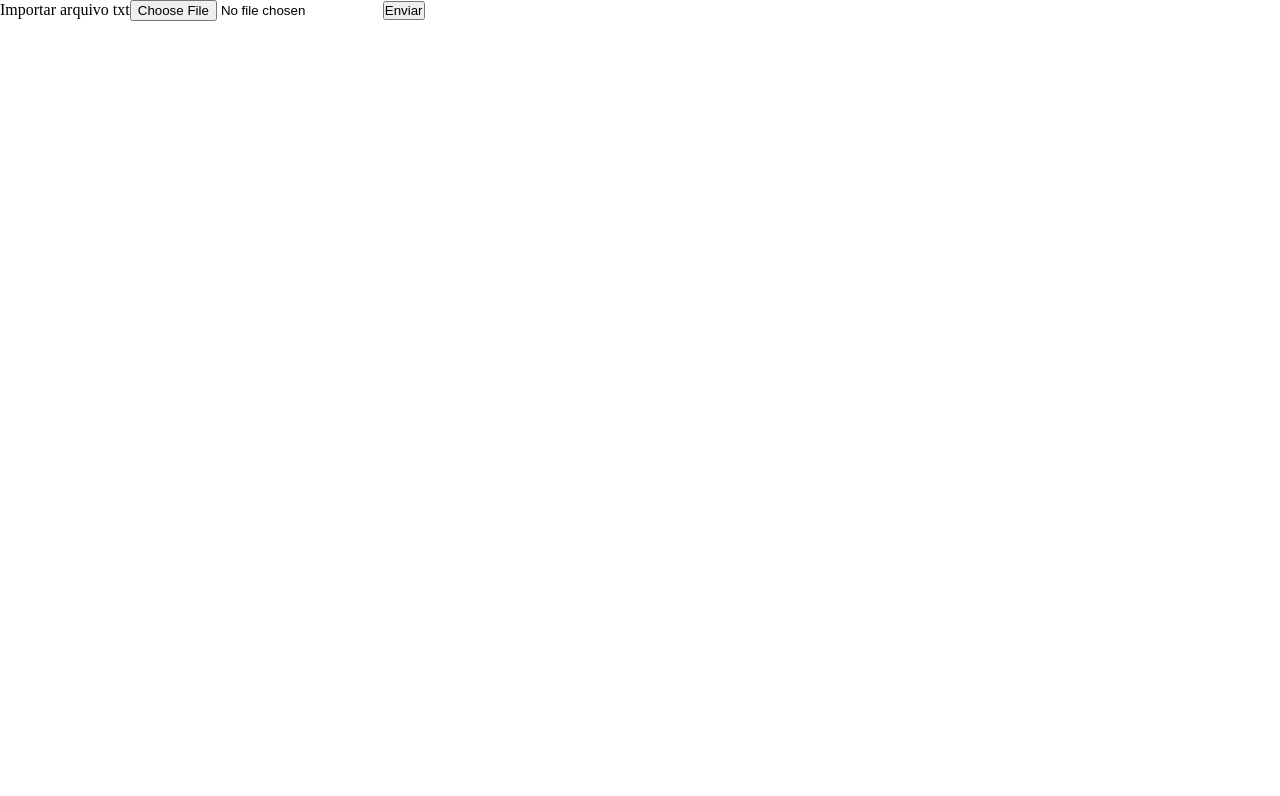
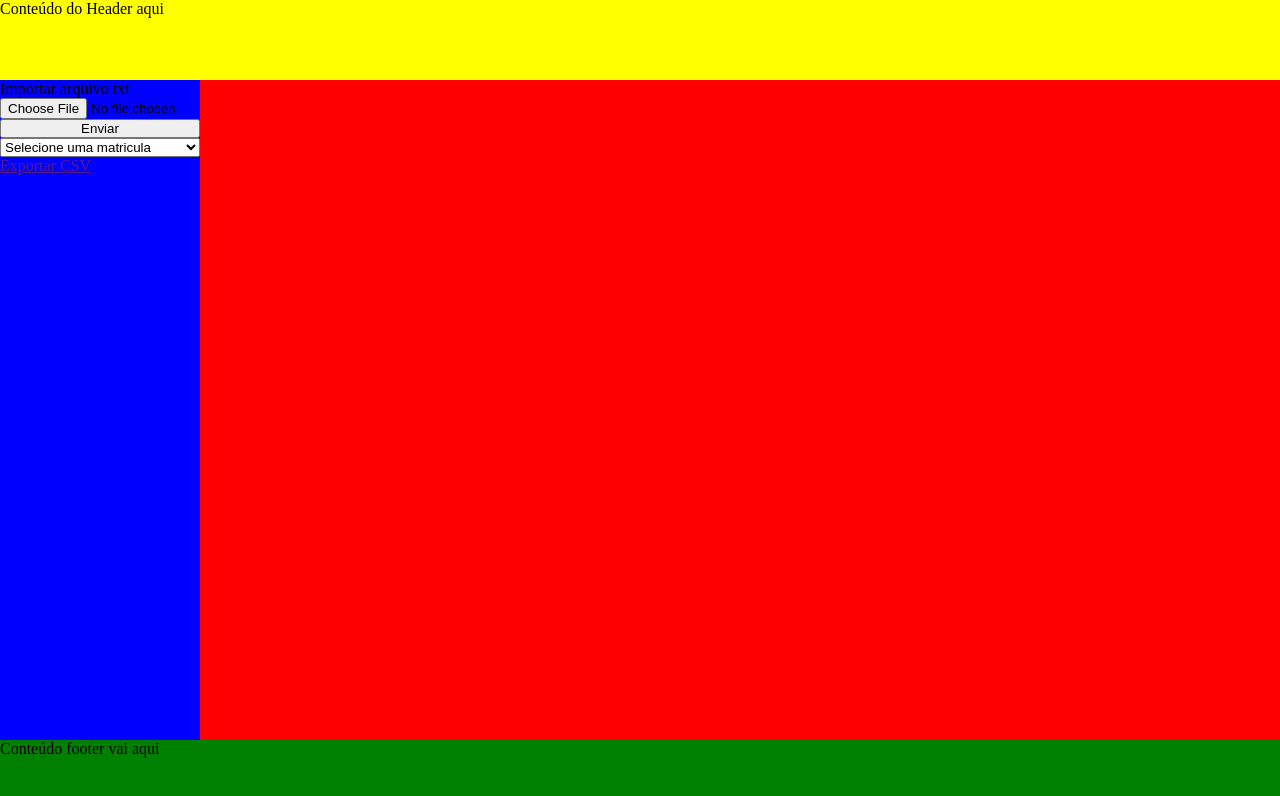
Before and after one commit to Carlos12Eduardo/ponto-eletronico-txt, a React (Vite) app: page / in a window 1280 px wide. Shown: the top 796 px of the page. Built offline with nearby package versions, Linux system fonts and the light colour scheme.

Commit message:
estruturado o html e css do site

```diff
--- a/src/App.css
+++ b/src/App.css
@@ -0,0 +1,28 @@
+.container{
+    height: 100vh;
+    display: grid;
+    grid-template-columns: 200px 1fr;
+    grid-template-rows: 80px 1fr 60px;
+    grid-template-areas:
+    "header header"
+    "aside main"
+    "footer footer";
+}
+header{
+    grid-area: header;
+    background-color: yellow;
+}
+aside{
+    grid-area: aside;
+    display: flex;
+    flex-direction: column;
+    background-color: blue;
+}
+main{
+    grid-area: main;
+    background-color: red;
+}
+footer{
+    grid-area: footer;
+    background-color: green;
+}
--- a/src/App.jsx
+++ b/src/App.jsx
@@ -34,12 +34,27 @@ function App() {
         }
     }
     return (
-        <>
-            <label htmlFor="file">Importar arquivo txt</label>
-            <input type="file" name="file" id="file" ref={refInputFile} />
-            <input type="button" value="Enviar" onClick={() => handleFileSubmit(refInputFile.current)} />
-            <p>{conteudo}</p>
-        </>
+        <div className="container">
+            <header>Conteúdo do Header aqui</header>
+            <aside>
+                <label htmlFor="file">Importar arquivo txt</label>
+                <input type="file" name="file" id="file" ref={refInputFile} />
+                <input type="button" value="Enviar" onClick={() => handleFileSubmit(refInputFile.current)} />
+                <select name="matricula-funcionario" id="matricula-funcionario">
+                    <option value="">Selecione uma matricula</option>
+                    <option value="teste1">teste1</option>
+                    <option value="teste2">teste2</option>
+                    <option value="teste3">teste3</option>
+                </select>
+                <a href="">Exportar CSV</a>
+            </aside>
+            <main>
+                <p>{conteudo}</p>
+            </main>
+            <footer>
+                Conteúdo footer vai aqui
+            </footer>
+        </div>
     )
 }
 
```
